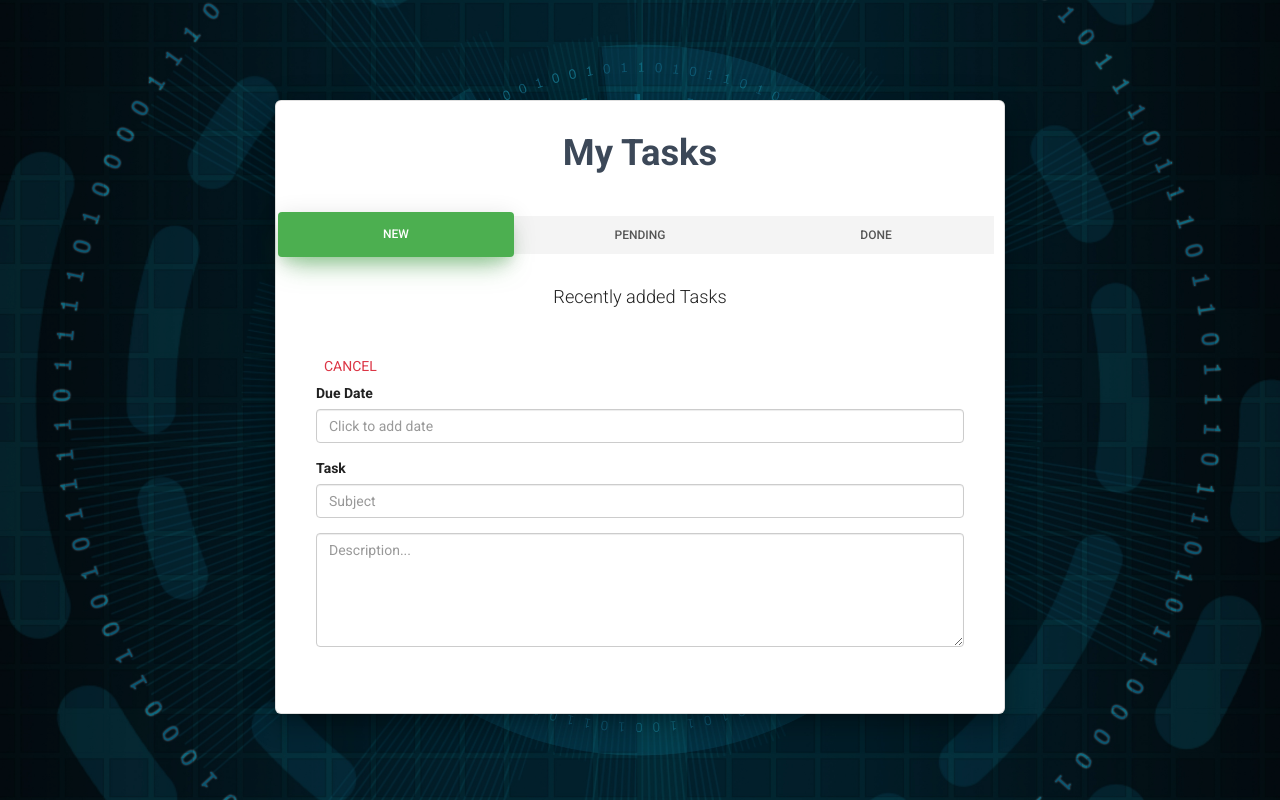
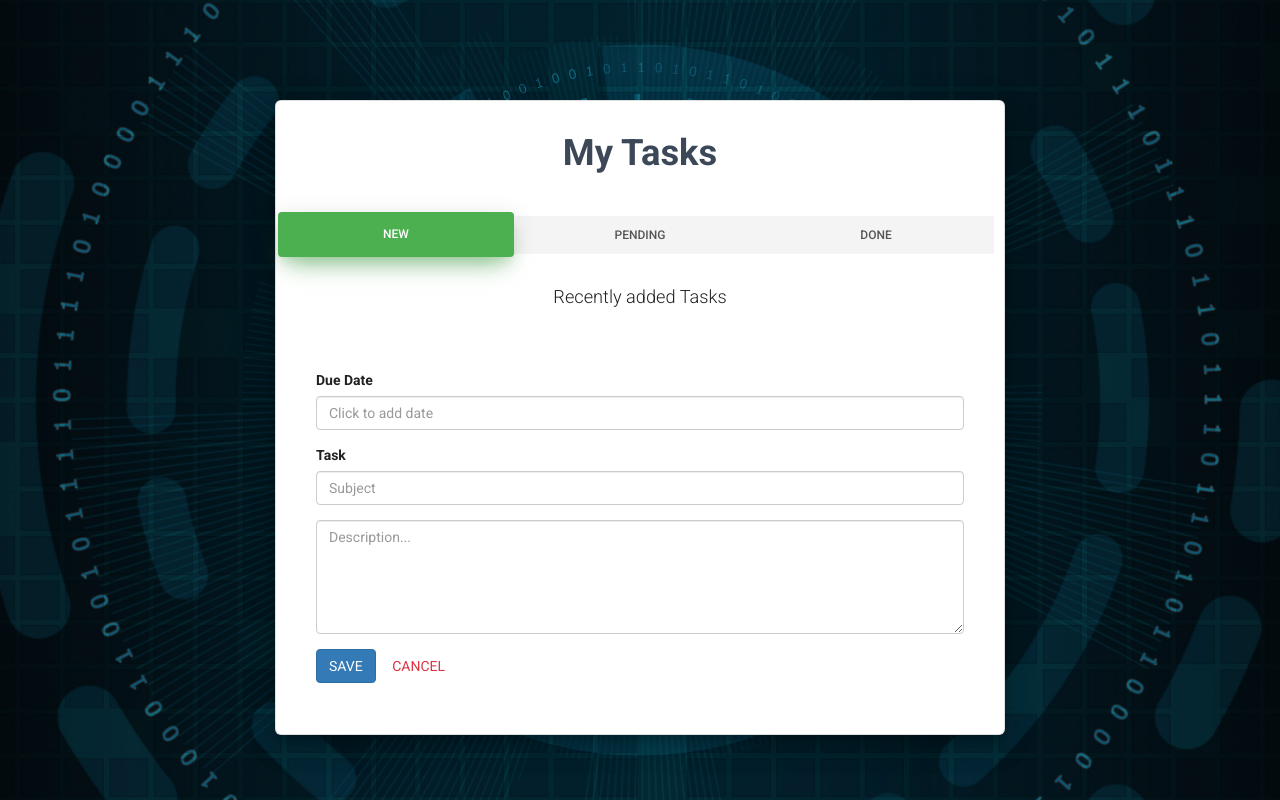
Before and after one commit to Timothy-Wangwe/To-do-List-App-Django-, a Django app: page /tasks/ in a window 1280 px wide, after a click on "Add +". Run offline with Django 3.2, Linux system fonts and the light colour scheme; data that the repository does not hold is empty; some libraries are stand-ins or nearby versions.

Commit message:
Submit button, new task form

```diff
--- a/todo/static/css/style.css
+++ b/todo/static/css/style.css
@@ -1,4 +1,4 @@
-#cancel, #new-task{
+#new-task{
     display: none;
 }
 
--- a/todo/templates/base.html
+++ b/todo/templates/base.html
@@ -58,21 +58,18 @@
 
                                     </div>
                                     <form action="" method="post" style="padding: 10px;">
-                                        <input type="button" class="btn btn-primary" value="Add +" onclick="new_task(event, 'new-task');" id="add">
-                                        <input type="button" class="btn btn-outline-danger" value="Cancel" onclick="cancel_new_task(event, 'new-task');" id="cancel">
+                                        <input type="button" class="btn btn-success" value="Add +" onclick="new_task(event, 'new-task');" id="add">
                                         <div id="new-task" class="form-row">
                                             <div class="col">
                                                 <label for="due-date">Due Date</label>
-                                                <!-- <input type="datetime-local" name="Due Date" id="due-date" class="form-control form-control-sm"> -->
-                                                <input type="text" name="Due Date" id="due-date"
-                                                    class="form-control form-control-sm"
-                                                    placeholder="Click to add date">
-                                            </div>
-                                            <div class="col">
+                                                <input type="text" name="Due Date" id="due-date" class="form-control form-control-sm" placeholder="Click to add date">
+
                                                 <label for="task">Task</label>
                                                 <input type="text" class="form-control" id="task" placeholder="Subject">
-                                                <textarea name="" id="task" cols="30" rows="5" class="form-control"
-                                                    placeholder="Description..."></textarea>
+
+                                                <textarea name="" id="task" cols="30" rows="5" class="form-control" placeholder="Description..."></textarea>
+                                                <button type="submit" class="btn btn-primary">Save</button>
+                                                <input type="button" class="btn btn-outline-danger" value="Cancel" onclick="cancel_new_task(event, 'new-task');" id="cancel">
                                             </div>
                                         </div>
                                     </form>
```
